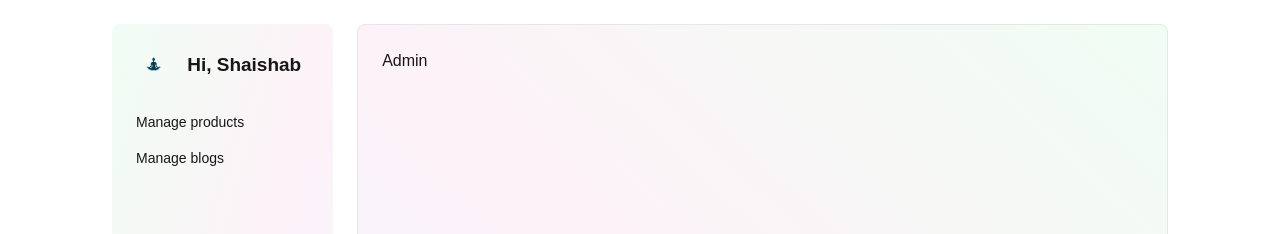
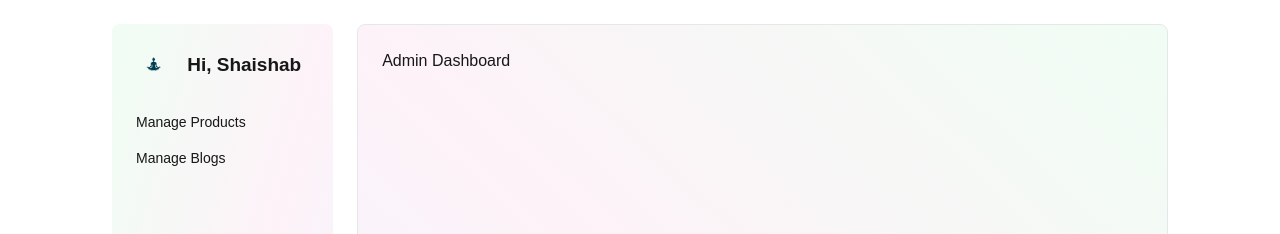
Before and after one commit to shaishabcoding/mind-flow, a Next.js app: page /dashboard/admin in a window 1280 px wide. Shown: the top 234 px of the page. Built offline with nearby package versions, Linux system fonts and the light colour scheme.

Commit message:
fixed side bar

```diff
--- a/src/app/dashboard/admin/layout.js
+++ b/src/app/dashboard/admin/layout.js
@@ -1,21 +1,20 @@
 import SideBar from "@/components/layouts/dashboard/admin/components/SideBar";
-import Link from "next/link";
 
 export const metadata = {
   title: "Admin dashboard",
   description: "Admin dashboard for mind flow",
 };
 
-const links = (
-  <ul className="menu menu-sm lg:menu-md">
-    <li>
-      <Link href="products">Manage products</Link>
-    </li>
-    <li>
-      <Link href="blogs">Manage blogs</Link>
-    </li>
-  </ul>
-);
+const links = [
+  {
+    url: "admin/products",
+    title: "Manage Products",
+  },
+  {
+    url: "admin/blogs",
+    title: "Manage Blogs",
+  },
+];
 
 export default function AdminDashboardLayout({ children }) {
   return (
--- a/src/app/dashboard/admin/page.js
+++ b/src/app/dashboard/admin/page.js
@@ -1,7 +1,7 @@
-export default function Home() {
+export default function AdminDashboard() {
   return (
     <div>
-      <h2>Admin</h2>
+      <h2>Admin Dashboard</h2>
     </div>
   );
 }
--- /dev/null
+++ b/src/app/dashboard/admin/products/page.js
@@ -0,0 +1,7 @@
+export default function Home() {
+  return (
+    <div>
+      <h2>Products</h2>
+    </div>
+  );
+}
--- a/src/components/layouts/dashboard/admin/components/SideBar.jsx
+++ b/src/components/layouts/dashboard/admin/components/SideBar.jsx
@@ -1,7 +1,11 @@
+"use client";
 import Image from "next/image";
 import Link from "next/link";
+import { usePathname } from "next/navigation";
 
 const SideBar = ({ links }) => {
+  const pathname = usePathname();
+
   const { user } = {
     user: {
       displayName: "Shaishab Chandra Shil",
@@ -9,6 +13,25 @@ const SideBar = ({ links }) => {
       photoURL: "/logo.png",
     },
   };
+
+  const navLinks = (
+    <ul className="menu menu-sm lg:menu-md">
+      {links.map(({ url, title }, idx) => (
+        <li key={idx}>
+          <Link
+            className={
+              pathname === "/dashboard/" + url
+                ? "bg-teal-200/50 text-teal-700 dark:text-teal-400 dark:bg-teal-700/50 font-semibold hover:cursor-not-allowed"
+                : ""
+            }
+            href={url}
+          >
+            {title}
+          </Link>
+        </li>
+      ))}
+    </ul>
+  );
 
   return (
     <div id="sidebar2">
@@ -26,7 +49,7 @@ const SideBar = ({ links }) => {
         <span>Hi, {user.displayName.split(" ")[0].slice(0, 10)}</span>
       </Link>
 
-      {links}
+      {navLinks}
     </div>
   );
 };
```
